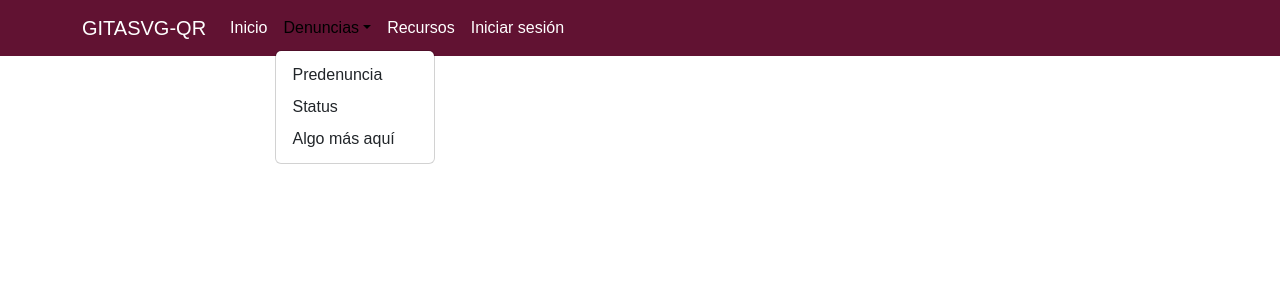
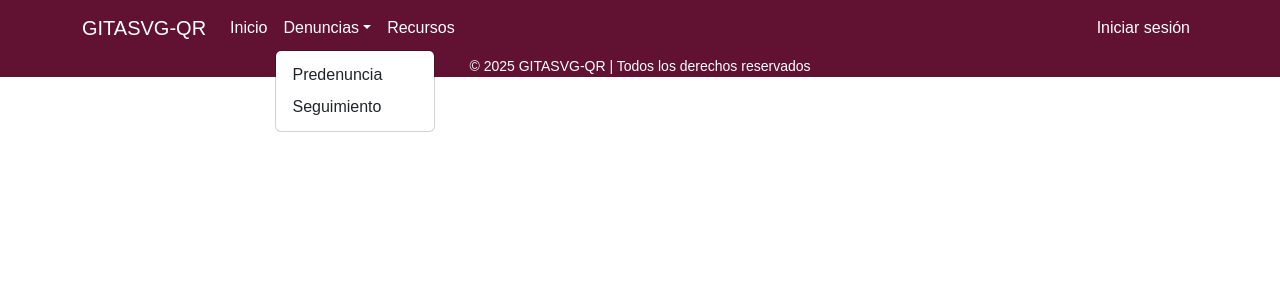
Before and after one commit to jianx7/Frontend-Plataforma-Violencia-Genero-QR, a React (Vite) app: page / in a window 1280 px wide. Both pictures are taken after a click on the button "Denuncias". Shown: the top 300 px of the page. Built offline with nearby package versions, Linux system fonts and the light colour scheme.

Commit message:
Creación de layout como pagina principal, creación de componente footer y modificacióm de routes

```diff
--- a/src/app/routes.jsx
+++ b/src/app/routes.jsx
@@ -2,11 +2,15 @@ import { Routes, Route } from "react-router-dom";
 import Home from "../presentation/pages/Home";
 import Login from "../presentation/pages/Login";
 import Register from "../presentation/pages/Register";
+import Layout from "../presentation/pages/Layout"
 
 export default function RoutesApp() {
   return (
     <Routes>
+      <Route path="" element={<Layout/>}>
       <Route path="/" element={<Home />} />
+      </Route>
+
       <Route path="/login" element={<Login />} />
       <Route path="/register" element={<Register />} />
     </Routes>
--- a/src/index.css
+++ b/src/index.css
@@ -30,3 +30,10 @@ body {
 .navbar-custom:hover{
   color: #ffffff;
 }
+
+.footer-custom{
+  background-color: #611232;
+  text-align: center;
+  color: #ffffff;
+  font-size: 14px;
+}
--- /dev/null
+++ b/src/presentation/components/Footer.jsx
@@ -0,0 +1,11 @@
+import { Container } from "react-bootstrap";
+
+export default function Footer() {
+    return (
+        <footer className="footer-custom">
+            <Container className="mt-auto">
+                © 2025 GITASVG-QR | Todos los derechos reservados
+            </Container>
+        </footer>
+    )
+}
--- a/src/presentation/components/Navbar.jsx
+++ b/src/presentation/components/Navbar.jsx
@@ -5,7 +5,7 @@ import "bootstrap/dist/css/bootstrap.min.css";
 
 export default function navbar() {
   return (
-    <Navbar  data-bs-theme="light" className="navbar-custom">
+    <Navbar expand="md" variant="dark" className="navbar-custom">
       <Container>
         <Navbar.Brand as={Link} to="/">GITASVG-QR</Navbar.Brand>
         <Navbar.Toggle aria-controls="subNavBarDropdown" />
@@ -14,14 +14,15 @@ export default function navbar() {
             <Nav.Link as={Link} to="/home">Inicio</Nav.Link>
             <NavDropdown title="Denuncias" id="navbarDropdown">
               <NavDropdown.Item as={Link} to="/predenuncia">Predenuncia</NavDropdown.Item>
-              <NavDropdown.Item as={Link} to="/status">Status</NavDropdown.Item>
-              <NavDropdown.Item as={Link} to="/mas">Algo más aquí</NavDropdown.Item>
+              <NavDropdown.Item as={Link} to="/status">Seguimiento</NavDropdown.Item>
             </NavDropdown>
             <Nav.Link as={Link} to="/recursos">Recursos</Nav.Link>
+          </Nav>
+          <Nav className="ms-auto">
             <Nav.Link as={Link} to="/login">Iniciar sesión</Nav.Link>
           </Nav>
         </Navbar.Collapse>
       </Container>
-    </Navbar>
+    </Navbar >
   );
 }
--- a/src/presentation/pages/Home.jsx
+++ b/src/presentation/pages/Home.jsx
@@ -1,5 +1,5 @@
 import  Navbar from "../components/Navbar"
 
 export default function Home() {
-  return <Navbar/>
+
 }
--- /dev/null
+++ b/src/presentation/pages/Layout.jsx
@@ -0,0 +1,12 @@
+import { Outlet } from "react-router-dom"
+import  Navbar from "../components/Navbar"
+import Footer from "../components/Footer"
+
+export default function Layout() {
+  return (
+  <>
+    <Navbar/>
+    <Outlet/>
+    <Footer/>
+  </>)
+}
--- a/src/presentation/pages/Login.jsx
+++ b/src/presentation/pages/Login.jsx
@@ -28,7 +28,7 @@ function Login() {
                 >
                     <div className="w-75">
                         <h2 className="mb-2 text-center">Bienvenida a GITASVG-QR</h2>
-                        <p className="mb-5 text-center">Inicio de sesión</p>
+                        <p className="mb-5 text-center">INICIO DE SESIÓN</p>
                         <Form>
                             <Form.Group className="mb-3" controlId="formBasicEmail">
                                 <Form.Label>Correo electrónico</Form.Label>
@@ -39,10 +39,9 @@ function Login() {
                                 <Form.Label>Contraseña</Form.Label>
                                 <Form.Control type="password" placeholder="Contraseña" />
                             </Form.Group>
-                            <Form.Group className="mb-3" controlId="formBasicCheckbox">
-                                <Form.Check type="checkbox" label="He leído y acepto el Aviso de Privacidad" />
+                           <Form.Group className="mb-5" controlId="recuperarContraseña">
+                               <p>¿No tienes una cuenta? <a href="/register">Regístrate</a></p>
                             </Form.Group>
-
                             <div className="d-grid justify-content-center">
                                 <Button className="btn-login" type="submit">
                                     Entrar
```
